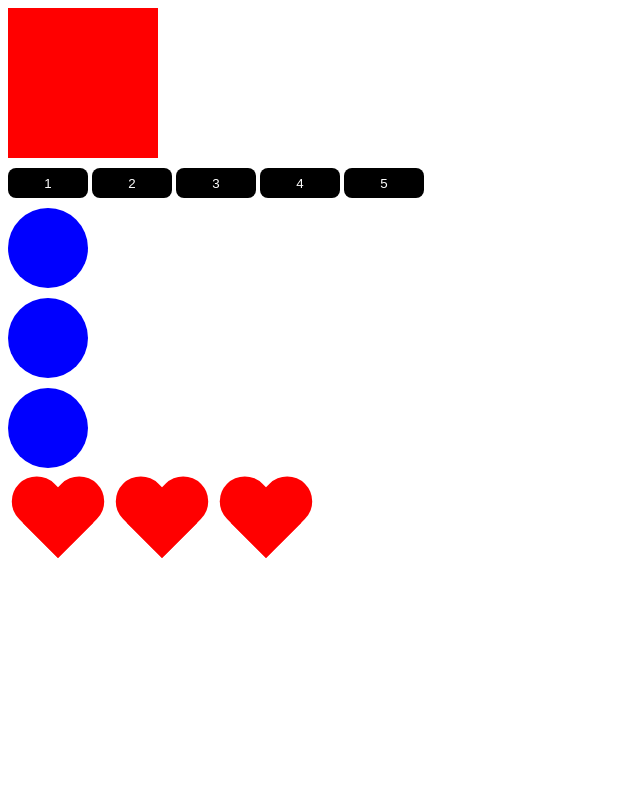
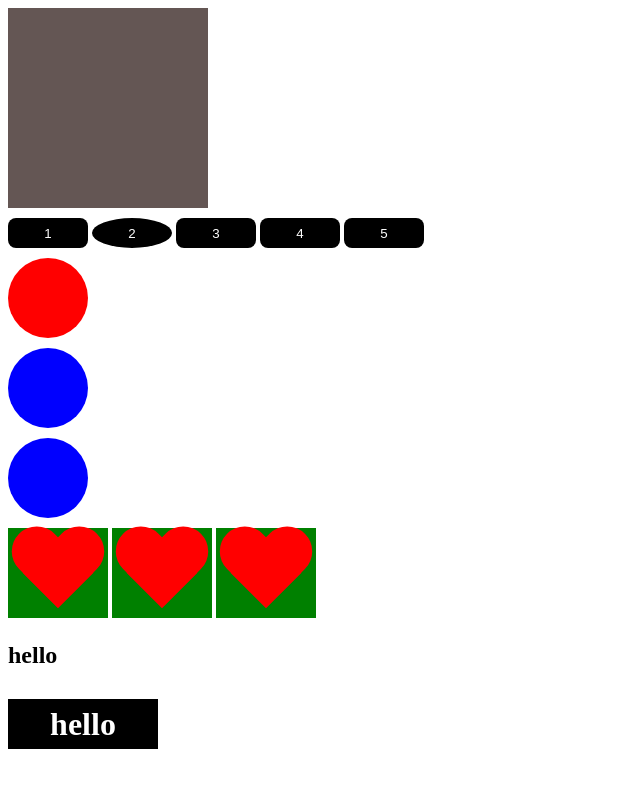
Before and after one commit to bulochkadmg/projectjs_2, a plain HTML site: page index.html in a window 1280 px wide. Shown: the whole page, without its empty margins (0-640 px from the left). Drawn offline with Linux system fonts and the light colour scheme.

Commit message:
работа с DOM моделью. обращение и взаимодействие с элементами через DOM

```diff
--- a/js/script.js
+++ b/js/script.js
@@ -1 +1,85 @@
-'use strict';
+'use strict'; //! Строгий режим разработки
+//! Получение элементов со страницы DOM (.document)
+
+// const box = document.getElementById('box'); //! обращается к идентификатору box на index.html
+
+// console.log(box);
+
+// const button = document.getElementsByTagName('button')[1]; //! отдаст псевдомассив. html коллекцию из всех тегов <button></button>. В [] указывается индекс из массива , чтобы достать определенную кнопку ( сохраняется весь массив)
+// console.log(button); //! Если указать здесь номер индексa [1], то сохраниться вся коллекция но выведет только тот индекс
+
+// const circles = document.getElementsByClassName('circle'); //!получаем все элементы по классу. Так же в виде псевдомассива
+
+// console.log(circles);
+
+// const hearts = document.querySelectorAll('.heart'); //! указывается все селекторы css. Через точку/# (есть метод forEach)
+
+// console.log(hearts);
+
+// hearts.forEach(item => {
+//     console.log(item);
+// });
+
+// const oneHeart = document.querySelector('.heart'); //! Выводит только первый селектор(элемент)
+// console.log(oneHeart);
+
+
+//! Действия с элементами на странице
+
+const box = document.getElementById('box'),
+      btns = document.getElementsByTagName('button'),
+      circles = document.getElementsByClassName('circle'),
+      wrapper = document.querySelector('.wrapper'),
+      hearts = wrapper.querySelectorAll('.heart'), //! выберутся только элементы с классом .heart внутри класса .wrapper
+      oneHeart = wrapper.querySelector('.heart');
+
+box.style.backgroundColor = 'blue'; //! Стили добавляются инлайново . задаются через .style.(стиль из css) = значение.
+box.style.width = '500px'; //! Стили инлайново . задаются через .style.(стиль из css) = значение.
+
+box.style.cssText = 'background-color: #645654; width: 200px; height: 200px;'; //! если хочешь указать элементу больше одного стиля. пишется как в css
+
+btns[1].style.borderRadius = '100%';
+// circles.style.backgroundColor = 'red'; //! Ошибка . ты обращаешься к псевдо массиву. а методов у него нет и ему похуй на твой .style. чтобы избежать ошибки нужно четко указывать элемент к которому обращаешься по индексу как ниже
+circles[0].style.backgroundColor = 'red';
+
+
+// for (let i = 0; i < hearts.length; i++) { //! перебирает все элементы с классом .heart и применяет к ним css. Используется редко
+//     hearts[i].style.backgroundColor = 'green';
+// }
+
+hearts.forEach(item => {
+    item.style.backgroundColor = 'green';
+});
+
+
+const div = document.createElement('div'); //! создает новый элемент и он храниться только в JS!! на странице его пока еще нет
+// const text = document.createTextNode('тут был я'); //! Очень редкий случай создания текста
+
+div.classList.add('black'); //!добавляет css класс определенный в самом css
+
+document.body.append(div); //! Современный метод добавления эелемента js на страницу html(.append - добавляет в самый конец родителя)
+
+// wrapper.append(div); //! добавит в конец элемента класса .wrapper блок div
+// wrapper.prepend(div); //! добавит в начало элемента класса .wrapper блок div
+
+// hearts[0].before(div); //! before = псевдокласс который позволяется установить элементы перед
+// hearts[0].after(div); //! after = псведокласс который устанавливает элемент после
+
+// circles[0].remove(); //! удаляет элемент по индексу
+
+// hearts[0].replaceWith(circles[0]); //! .replaceWith - позволяет заменять один элемент на странице другим
+
+//! Устаревшие конструкции работают только через родителя
+
+// wrapper.appendChild(div); //! добавление в конец родителя
+// wrapper.insertBefore(div, hearts[0]); //! позволяет вставить элемент(первый аргумент - то что вставляем, второй аргумент - то , куда вставляем)
+
+// wrapper.removeChild(hearts[1]); //! удаляет элемент через родителя
+
+// wrapper.replaceChild(circles[0], hearts[0]); //! заменяет элемент . первый аргумент - то где будет заменяться , второй - то чем будет заменяться
+
+
+div.innerHTML = '<h1>hello world</h1>'; //! Позволяет вставлять html структуру внутрь DOM
+// div.textContent = 'Hello'; //! Работает только с текстом. html теги тут не раобтают
+
+div.insertAdjacentHTML('beforebegin', '<h2>hello</h2>'); //! Вставляет html код. принимает два аргумента. a - место где будет код , b - сам код
```
Also changed, not shown: index.html (+1 -0 lines).
